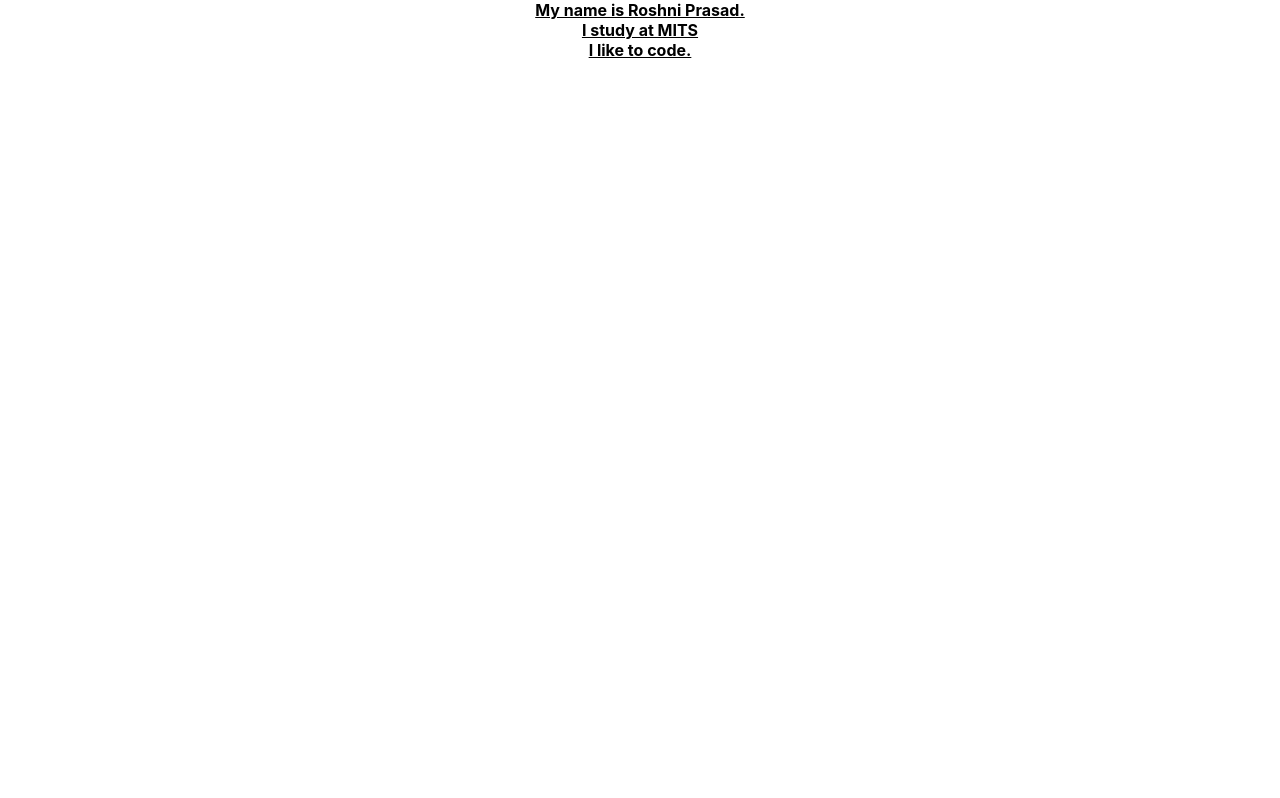
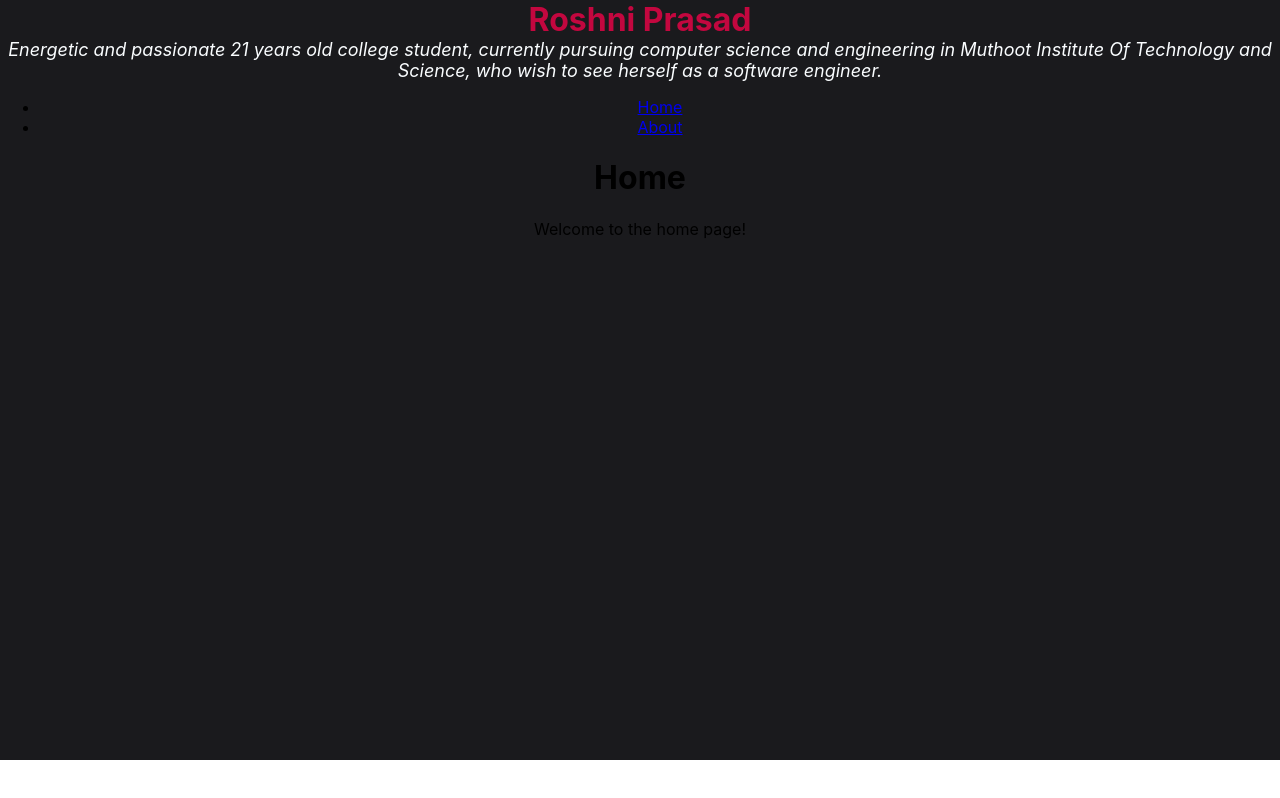
Before and after one commit to roshniprasad01/roshniprasad01.github.io, a React (Create React App) app: page / in a window 1280 px wide. Built offline with nearby package versions, Linux system fonts and the light colour scheme.

Commit message:
updated background features

```diff
--- a/src/App.css
+++ b/src/App.css
@@ -2,9 +2,18 @@
  text-align: center;
  width: 100%;
  height: 95vh;
+ background: #1a1a1d;;
 }
 
-.App_Inner {
+.App_Inner1 {
+  color:#C3073f;
   font-weight: bold;
-  text-decoration: underline;
+  font-size: xx-large;
+  font-style: inherit;
 }
+
+.App_Inner2 {
+  color: rgb(250, 253, 255);
+  font-size: large;
+  font-style: oblique;
+}
--- a/src/App.js
+++ b/src/App.js
@@ -1,24 +1,29 @@
 // import { Route, Routes } from 'react-router-dom';
 
 import './App.css';
+import { BrowserRouter, Route, Routes } from 'react-router-dom';
+
+import Header from './components/Header.js';
+import Home from './screens/Home.js';
+import About from './screens/About.js';
 
 const App = () => {
   return (
     <div className="App_Outer">
-      <div className="App_Inner">My name is Roshni Prasad. </div>
-      <div className="App_Inner">I study at MITS</div>
-      <div className="App_Inner">I like to code.</div>
+      <div className="App_Inner1">Roshni Prasad </div>
+      <div className="App_Inner2">Energetic and passionate 21 years old college student, currently pursuing computer science and engineering in Muthoot Institute Of Technology and Science, who wish to see herself as a software engineer.</div>
 
-      {/* <Routes>
-        <Route path="/" element={<Main />} />
-        <Route path="about" element={<About />} />
-        <Route path="projects" element={<Projects />} />
-        <Route path="resume" element={<Resume />} />
-        <Route path="articles" element={<Articles />} />
-      </Routes> */}
+      <BrowserRouter>
+        <Header />
+        <Routes>
+          <Route exact path="/" element={<Home />} />
+          <Route path="/about" element={<About />} />
+        </Routes>
+      </BrowserRouter>
 
     </div>
   )
 }
 
+
 export default App;
--- /dev/null
+++ b/src/components/Header.js
@@ -0,0 +1,12 @@
+import { Link } from 'react-router-dom';
+
+const Header = () => {
+    return (
+        <ul>
+          <li><Link to="/">Home</Link></li>
+          <li><Link to="/about">About</Link></li>
+        </ul>
+    );
+  }
+
+  export default Header;
--- /dev/null
+++ b/src/screens/About.js
@@ -0,0 +1,11 @@
+
+const About = () => {
+    return (
+      <div>
+        <h1>About</h1>
+        <p>This is the about page.</p>
+      </div>
+    );
+  }
+
+  export default About;
--- /dev/null
+++ b/src/screens/Home.js
@@ -0,0 +1,10 @@
+const Home = () => {
+    return (
+      <div>
+        <h1>Home</h1>
+        <p>Welcome to the home page!</p>
+      </div>
+    );
+  }
+
+  export default Home;
```
